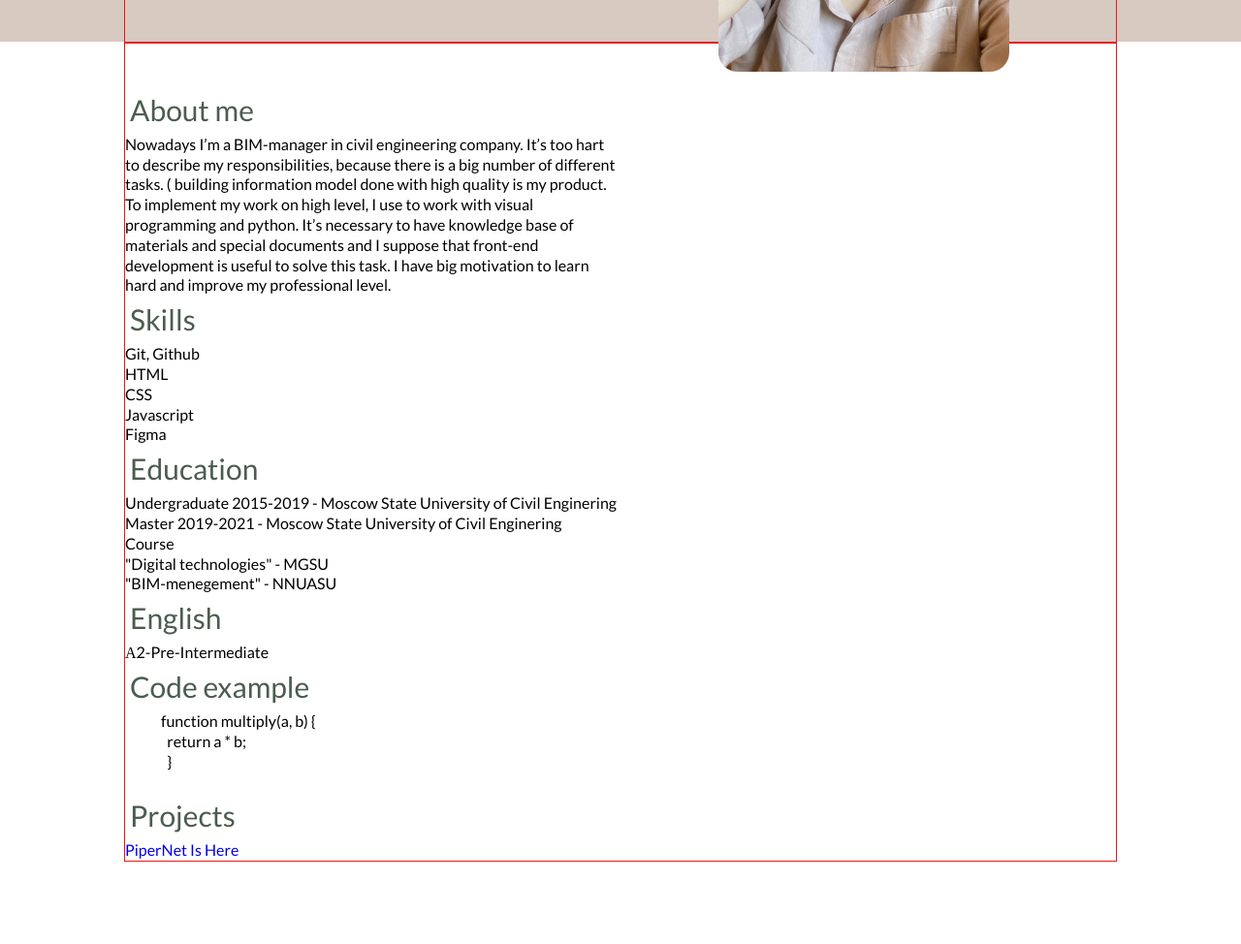
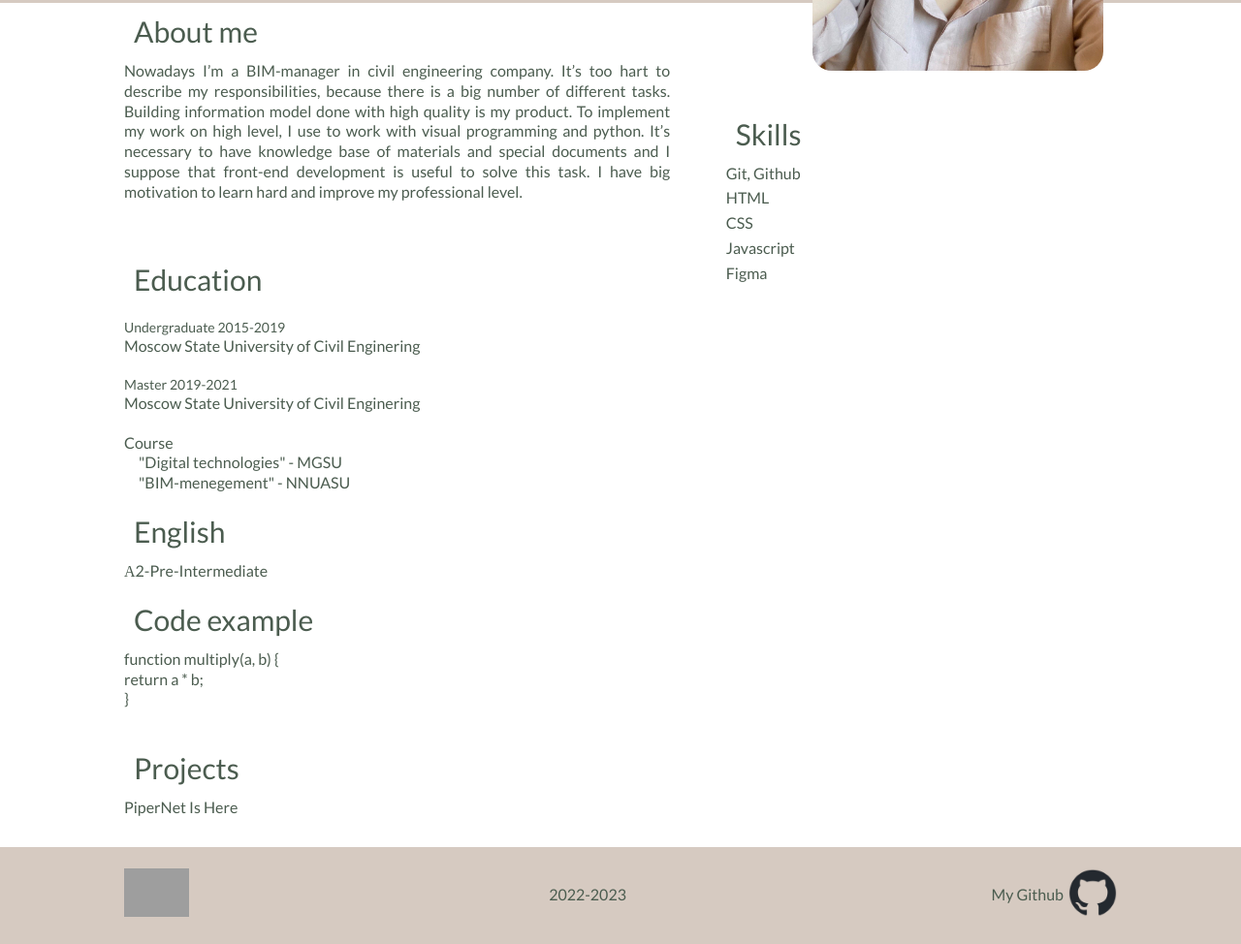
Before and after one commit to AngelinaPepel/rsschool-cv, a plain HTML site: page index.html in a window 1280 px wide. Shown: the part 397-1371 px from the top of the page at 97% size. Before the commit the page ends 1286 px from the top, so only its background shows below. Drawn offline with Linux system fonts and the light colour scheme; grey boxes are pictures that could not be loaded.

Commit message:
feat: add footer

```diff
--- a/index.html
+++ b/index.html
@@ -13,38 +13,38 @@
         <nav class="header-nav">
           <ul class="header-list">
             <li class="header-item">
-              <a href="#!" class="header-link">About me</a>
+              <a href="#About" class="header-link">About me</a>
             </li>
             <li class="header-item">
-              <a href="#!" class="header-link">Work experience</a>
+              <a href="#English" class="header-link">English</a>
             </li>
             <li class="header-item">
-              <a href="#!" class="header-link">Skills</a>
+              <a href="#Skills" class="header-link">Skills</a>
             </li>
             <li class="header-item">
-              <a href="#!" class="header-link">Education</a>
+              <a href="#Education" class="header-link">Education</a>
             </li>
             <li class="header-item">
-              <a href="#!" class="header-link">Code example</a>
+              <a href="#Code" class="header-link">Code example</a>
             </li>
           </ul>
         </nav>
       </div>
     </header>
     <main class="main">
-      <div class="main-bg">
+      <div class="intro-bg">
         <div class="conteiner">
           <div class="intro">
-            <section class="name">
+            <div class="name">
               <h1>Angelina Nechaeva</h1>
-            </section>
+            </div>
             <div class="intro-descrip">
-              <section class="position">
+              <div class="position">
                 <p>Junior Front-End developer</p>
-              </section>
-              <section class="city">
+              </div>
+              <div class="city">
                 <p>Moscow</p>
-              </section>
+              </div>
               <section class="contact">
                 <ul class="contact-list">
                   <li class="contact-item">
@@ -55,13 +55,17 @@
                   </li>
                   <li class="contact-item">
                     Github:
-                    <a href="https://github.com/AngelinaPepel" class="contact-link"
+                    <a
+                      href="https://github.com/AngelinaPepel"
+                      class="contact-link"
                       >AngelinaPepel</a
                     >
                   </li>
                   <li class="contact-item">
                     Telegram:
-                    <a href="https://t.me/lina_muu" class="contact-link">@lina_muu</a>
+                    <a href="https://t.me/lina_muu" class="contact-link"
+                      >@lina_muu</a
+                    >
                   </li>
                   <li class="contact-item">
                     Discord:
@@ -71,27 +75,60 @@
               </section>
             </div>
             <section class="foto">
-              <img class="foto-A" src="image\foto.jpg"
+              <img
+                class="foto-A"
+                src="image\foto.jpg"
                 alt="Foto-Angelina"
                 title="Angelina Nechaeva"
-              width="300">
+                width="300"
+              />
             </section>
           </div>
+        </div>
+      </div>
+      <div class="rest-bg">
+        <div class="conteiner">
           <section class="summary">
-          <h2 class="summary-title">About me</h2>
+            <h2 class="summary-title"><span id="About"></span>About me</h2>
             <p class="summary-descrip">
               Nowadays I’m a BIM-manager in civil engineering company. It’s too
-            hart to describe my responsibilities, because there is a big number
-            of different tasks. ( building information model done with high
-            quality is my product. To implement my work on high level, I use to
-            work with visual programming and python. It’s necessary to have
-            knowledge base of materials and special documents and I suppose that
-            front-end development is useful to solve this task. I have big
-            motivation to learn hard and improve my professional level.
+              hart to describe my responsibilities, because there is a big
+              number of different tasks. Building information model done with
+              high quality is my product. To implement my work on high level, I
+              use to work with visual programming and python. It’s necessary to
+              have knowledge base of materials and special documents and I
+              suppose that front-end development is useful to solve this task. I
+              have big motivation to learn hard and improve my professional
+              level.
             </p>
           </section>
+          <div class="skills-education">
+            <section class="education">
+              <h2 class="education-title"><span id="Education"></span>Education</h2>
+              <ul class="education-list">
+                <li class="education-item">
+                  <h4 class="education-years">Undergraduate 2015-2019</h4>
+                  <h3 class="education-place">
+                    Moscow State University of Civil Enginering
+                  </h3>
+                </li>
+                <li class="education-item">
+                  <h4 class="education-years">Master 2019-2021</h4>
+                  <h3 class="education-place">
+                    Moscow State University of Civil Enginering
+                  </h3>
+                </li>
+                <li class="education-item">
+                  Course
+                  <ul class="course-list">
+                    <li class="course-item">"Digital technologies" - MGSU</li>
+                    <li class="course-item">"BIM-menegement" - NNUASU</li>
+                  </ul>
+                </li>
+              </ul>
+            </section>
             <section class="skills">
-          <h2 class="skills-title">Skills</h2>
+              <h2 class="skills-title"><span id="Skills"></span>Skills</h2>
               <ul class="skills-list">
                 <li class="skills-item">Git, Github</li>
                 <li class="skills-item">HTML</li>
@@ -100,40 +137,55 @@
                 <li class="skills-item">Figma</li>
               </ul>
             </section>
-        <section class="education">
-          <h2 class="education-title">Education</h2>
-          <ul class="education-list">
-            <li class="education-item">Undergraduate 2015-2019 - Moscow State University of Civil Enginering
-            </li>
-            <li class="education-item">Master 2019-2021 - Moscow State University of Civil Enginering</li>
-            <li class="education-item"> Course
-              <ul class="course-list">
-                <li class="course-item">"Digital technologies" - MGSU</li>
-                <li class="course-item">"BIM-menegement" - NNUASU</li>
-              </ul>
-            </li>
-          </ul>
-        </section>
+          </div>
           <section class="english">
-          <h2 class="english-title">English</h2>
+            <h2 class="english-title"><span id="English"></span>English</h2>
             <p class="english-descrip">А2-Pre-Intermediate</p>
           </section>
-        <section class="code">
+          <section class="code"><span id="Code"></span>
             <h2 class="code-title">Code example</h2>
             <pre class="code-descrip">
 function multiply(a, b) {
 return a * b;
 }
-          </pre>
+              </pre
+            >
           </section>
           <section class="projects">
             <h2 class="projects-title">Projects</h2>
-          <a href="https://angelinapepel.github.io/Portfolio/" class="projects-descrip">PiperNet Is Here</a>
+            <a
+              href="https://angelinapepel.github.io/Portfolio/"
+              class="projects-descrip"
+              >PiperNet Is Here</a
+            >
           </section>
         </div>
+      </div>
     </main>
-    <footer>
-      <div class="conteiner"></div>
+    <footer class="footer">
+      <div class="footer-bg">
+        <div class="conteiner">
+          <div class="footer-line">
+            <div class="logo">
+              <a href="https://rs.school/js/" class="footer-logo-link">
+                <img
+              src="https://rs.school/images/rs_school_js.svg"
+              alt="logo-rss"
+              height="50">
+              </a>
+            </div>
+            <p class="footer-years">2022-2023</p>
+          <div class="github">
+          <a href="https://github.com/AngelinaPepel"><p class="my-github">My Github</p></a>
+            <a href="https://github.com/AngelinaPepel" class="footer-github-link">
+              <img
+            src="image/github-mark.png"
+            alt="logo-github"
+            height="50">
+            </a>
+          </div>
+        </div>
+      </div>
     </footer>
   </body>
 </html>
--- a/style.css
+++ b/style.css
@@ -4,8 +4,8 @@
     font-style: normal;
     font-weight: 400;
     src: local(''),
-         url('../fonts/lato-v23-latin-regular.woff2') format('woff2'), /* Chrome 26+, Opera 23+, Firefox 39+ */
-         url('../fonts/lato-v23-latin-regular.woff') format('woff'); /* Chrome 6+, Firefox 3.6+, IE 9+, Safari 5.1+ */
+         url('./fonts/lato-v23-latin-regular.woff2') format('woff2'), /* Chrome 26+, Opera 23+, Firefox 39+ */
+         url('./fonts/lato-v23-latin-regular.woff') format('woff'); /* Chrome 6+, Firefox 3.6+, IE 9+, Safari 5.1+ */
   }
 
 html{
@@ -31,12 +31,18 @@ body{
  line-height: 1.3;
  font-weight: 400;
  color: #000000;
+ min-height: 100vh
+}
+body {
+  display: flex;
+  flex-direction: column;
+  justify-content: space-between;
 }
 .conteiner {
   max-width: 80% ;
   margin:0 auto;
   padding: 0px;
-  border: 1px solid #e81717;
+
 }
 
 /* header style start*/
@@ -45,7 +51,8 @@ position: fixed;
 top: 0;
 width: 100%;
 background-color:#d6cac1 ;
-border: 1px solid #39ce1b
+
+z-index: 1;
 }
 
 .header-nav {
@@ -54,7 +61,7 @@ border: 1px solid #39ce1b
   padding-top:20px;
   display: flex;
   flex-wrap: wrap;
-  border: 1px solid #2241bd;
+
 
 }
 .header-list{
@@ -75,19 +82,19 @@ border: 1px solid #39ce1b
   /* header style end*/
 
   /* main style start*/
-/* intro style start*/
-  .main-bg{
+
+  .intro-bg{
     margin-top: 40px;
     padding-top:20px ;
-    height: 400px;
     background-color:#d6cac1 ;
+  }
 
-  }
+
   .intro {
-  display: flex;
-  flex-wrap: wrap;
-  justify-content: center;
+    display: flex;
+    flex-wrap: wrap;
 
+    height: 340px;
 
   }
   .intro-descrip{
@@ -102,7 +109,7 @@ border: 1px solid #39ce1b
     color: #4b5c4f;
     writing-mode: vertical-rl;
     transform: rotate(180deg);
-    border: 1px solid #2241bd;
+
     height: 300px;
     line-height: 1.0;
     margin: 0px 10px;
@@ -139,30 +146,102 @@ border: 1px solid #39ce1b
   margin: 10px;
 }
 .foto-A {
+  margin-left: 200px;
   border-radius: 20px 20px;
 }
-/* intro style end*/
 
-/* descrip style start*/
+.rest-bg{ background-color: white;
 
-  .summary{
+}
+.summary{
     display: flex;
     flex-direction:column;
-    max-width: 50%;
+    max-width: 55%;
+
   }
   h2{
   font-weight: 400;
   font-size: 30px;
   color: #4b5c4f;
-  margin: 5px;
+  margin: 10px;
   height: 40px;
 }
-.summary-descrip{
+.summary-descrip, .footer-years, .my-github, .skills-item, .education-item, .english-descrip, .code-descrip, .projects-descrip{
+  font-size: 16px;
+  line-height: 1.3;
+  font-weight: 400;
+  color: #4b5c4f;
+  text-align:justify;
+}
+  .skills-education {
+    display: flex;
+    flex-wrap: wrap;
+    justify-content: space-between}
 
-}
+    .education-list{
+      list-style-image:
+    }
+    .education-years{
+      font-size: 14px;
+    }
+    .education-place{
+      font-size: 16px;
+    }
+  .education-item
+  {margin-top: 20px;
+
+  }
+.education {
+  margin-top: 50px;
+  max-width: 55%;}
+
+  .course-item{
+    margin-left: 15px;
+  }
+
+.skills {
+  margin:-100px auto 0px;}
+
+  .skills-item{
+    margin-top: 5px;
+
+  }
+  .projects{
+    margin-bottom: 10px;
+  }
 
 
+.english, .code,  .projects{
+  margin-top: 20px;}
 
+  /* main style end*/
+  /* footer style start*/
 
+  .footer-bg{
+    height: 100px;
+    background-color:#d6cac1
+  }
+  .footer-line{
+    display: flex;
+    flex-wrap: wrap;
+    justify-content: space-between;
+    margin-top: 20px;
+    height: 100px;
+    align-items: center;
+  }
+  .github{
+    display: flex;
+    flex-wrap: wrap;
+    align-items: center;
+  }
+  .my-github{
+    margin: 5px;
+  }
+  .summary, .education, .skills, .english, .code {
+    position:relative; }
 
-/* header style end*/
+  #About, #English, #Skills, #Education, #Code{
+    position:absolute;
+    top:-54px;}
+
+/* footer style end*/
```
Also changed, not shown: image/github-mark.png (added). Lines whose indentation alone changed are shown as unchanged.
